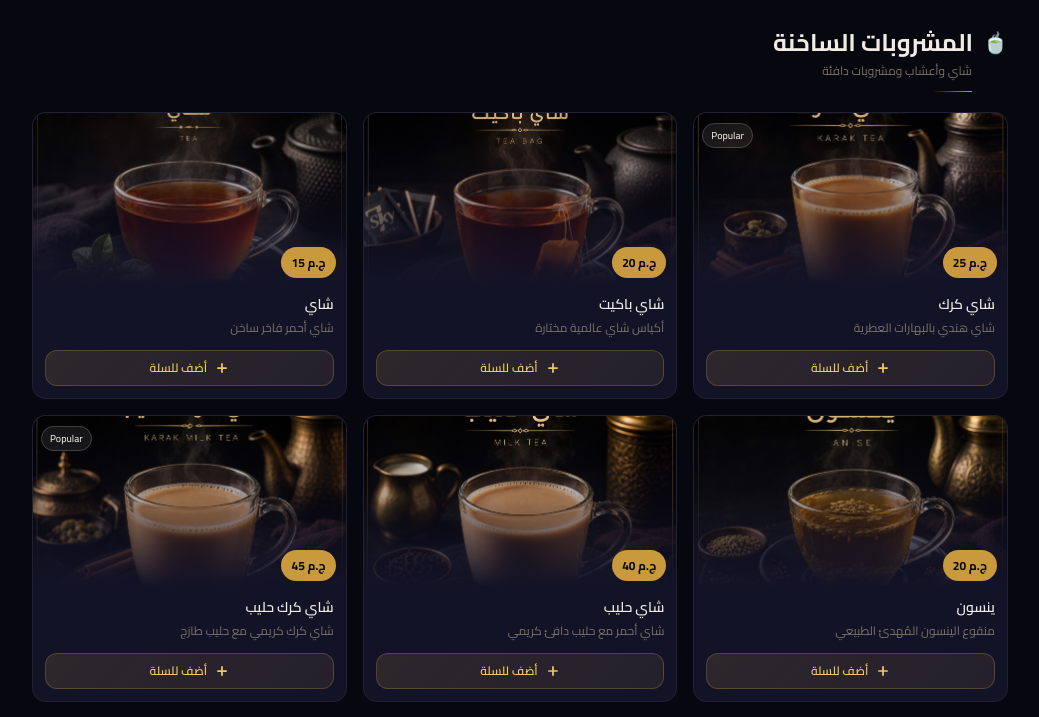
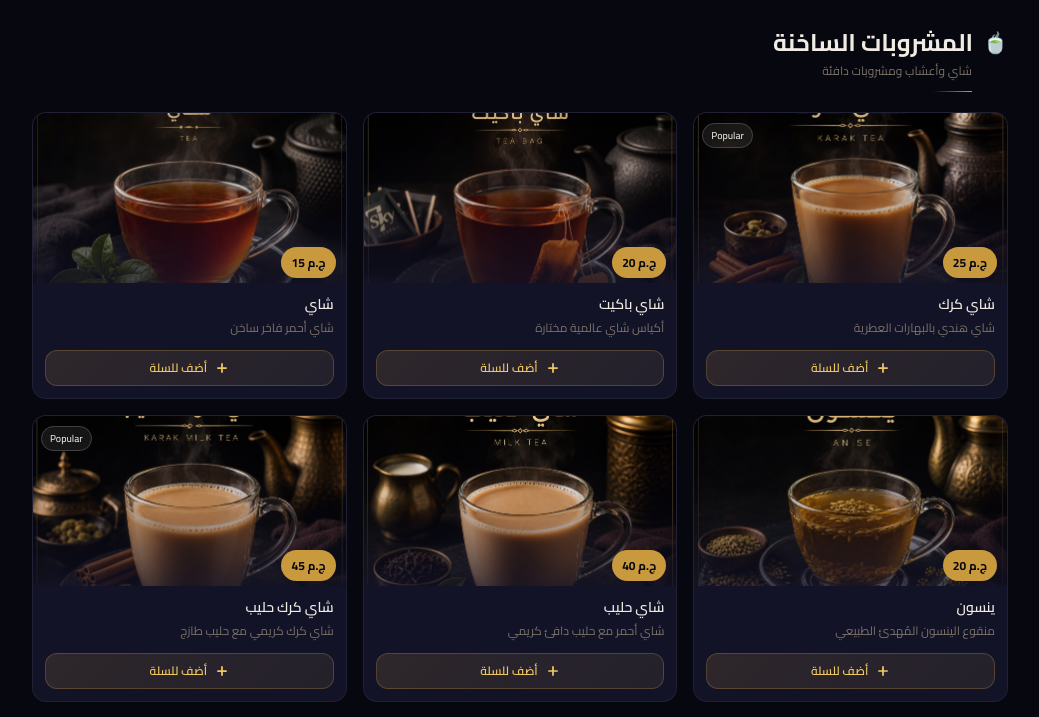
Before and after one commit to Eslam-muhamed/menu_NEW, a React (Vite) app: page / in a window 1280 px wide. Shown: the part 1104-1821 px from the top of the page, without its empty margins (120-1159 px from the left). Built offline with nearby package versions, Linux system fonts and the light colour scheme; a web font is replaced by a local one.

Commit message:
EDIT الضبابيه البيضاء

```diff
--- a/src/components/features/MenuCard.tsx
+++ b/src/components/features/MenuCard.tsx
@@ -129,7 +129,7 @@ export default function MenuCard({ item, index, baseDelay = 0 }: MenuCardProps)
               />
               <div
                 className="absolute inset-0"
-                style={{ background: 'linear-gradient(to right, var(--bg-card-alt) 0%, transparent 40%)' }}
+                style={{ background: 'linear-gradient(to right, rgba(var(--bg-card-alt-rgb),0.85) 0%, transparent 50%)' }}
               />
             </div>
           </div>
@@ -147,7 +147,7 @@ export default function MenuCard({ item, index, baseDelay = 0 }: MenuCardProps)
               />
               <div
                 className="absolute inset-0"
-                style={{ background: 'linear-gradient(to top, var(--bg-card-alt) 0%, rgba(var(--bg-card-alt-rgb),0.35) 50%, transparent 100%)' }}
+                style={{ background: 'linear-gradient(to top, rgba(var(--bg-card-alt-rgb),0.75) 0%, rgba(var(--bg-card-alt-rgb),0.20) 45%, transparent 100%)' }}
               />
               {item.badge && (
                 <div className="absolute top-2 left-2">
```
